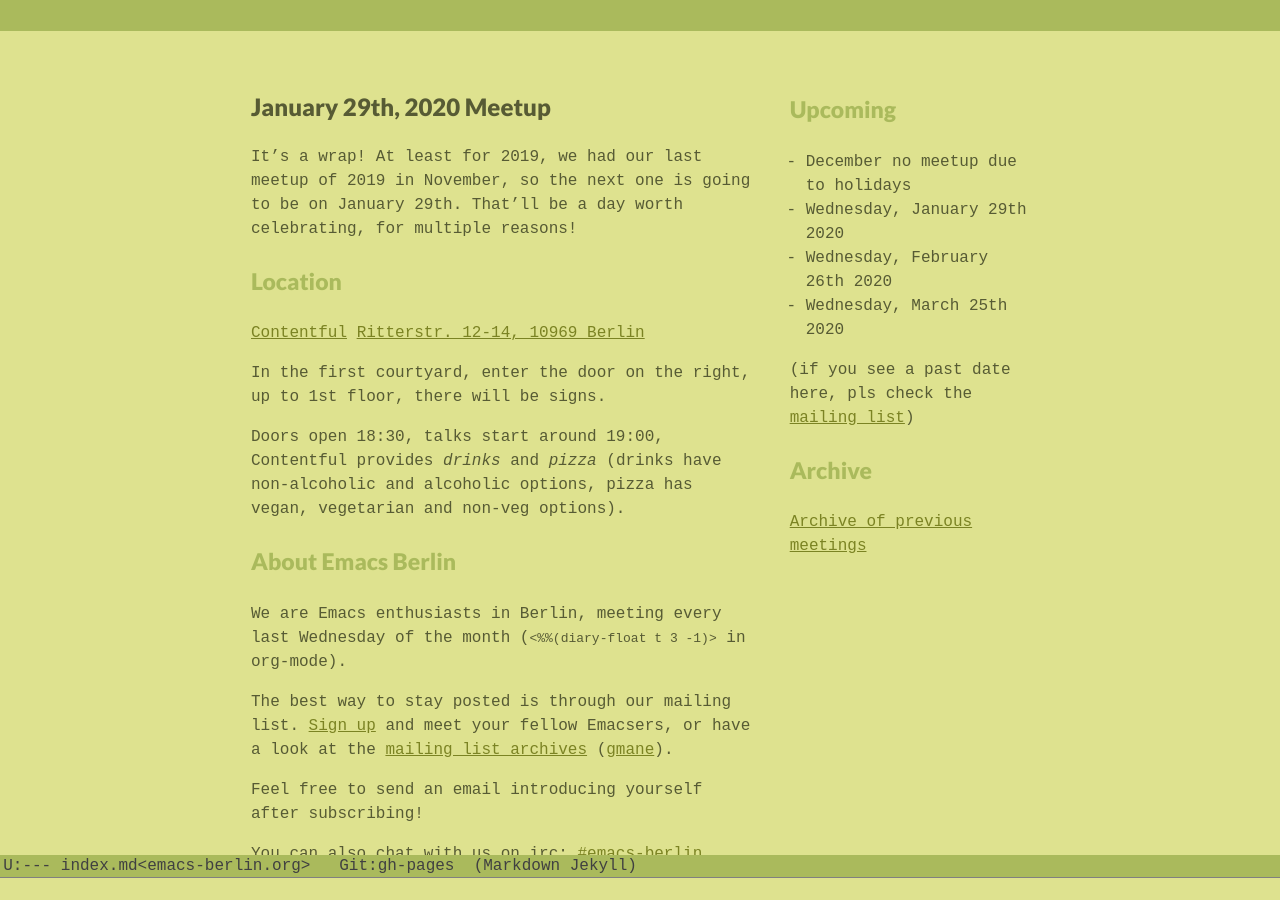
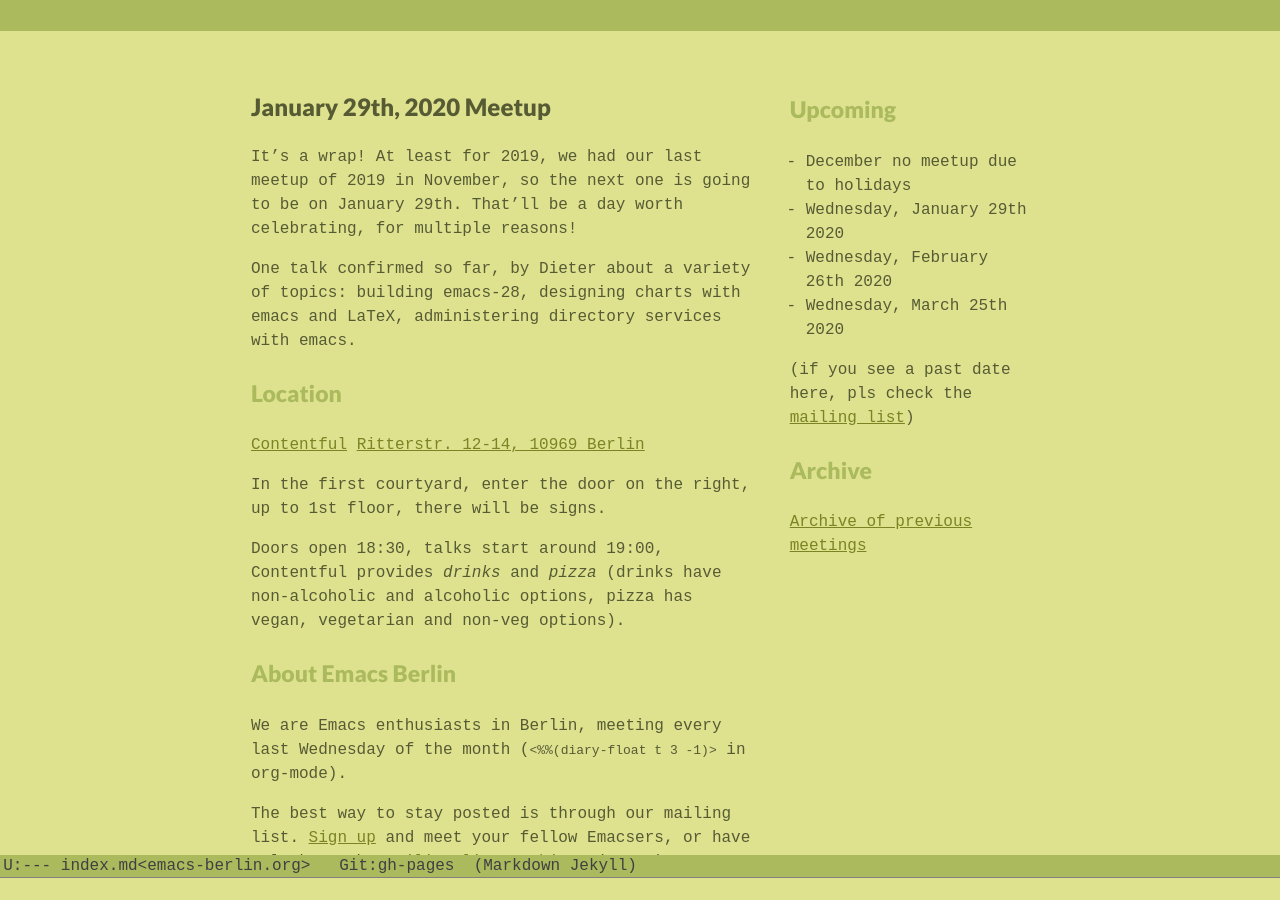
Before and after one commit to emacs-berlin/emacs-berlin.org, a Jekyll site: the page built from index.md, in a window 1280 px wide and 900 px high, scrolled down 378 px. Built offline with Jekyll 4.4.1, drawn with Linux system fonts in a browser that asks for light colours.

Commit message:
Talk by Dieter on January meetup

```diff
--- a/index.md
+++ b/index.md
@@ -19,6 +19,9 @@ It's a wrap! At least for 2019, we had our last meetup of 2019 in
 November, so the next one is going to be on January 29th. That'll be a
 day worth celebrating, for multiple reasons!<!-- ha, birthday.org remembers -->
 
+One talk confirmed so far, by Dieter about a variety of topics:
+building emacs-28, designing charts with emacs and LaTeX,
+administering directory services with emacs.
 
 ### Location
 
```
